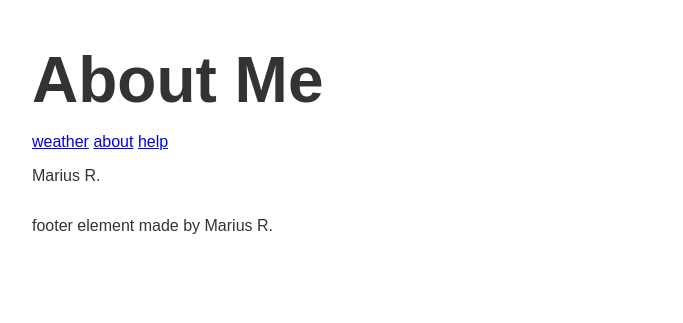
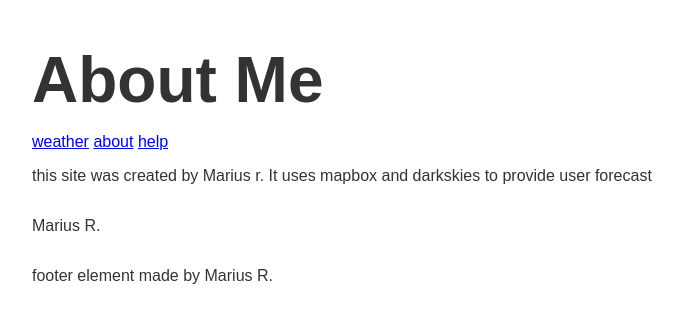
Before and after one commit to mariusraupel/node3-weather-website, a Node server app: page /about in a window 1280 px wide. Shown: the top 323 px of the page, without its empty margins (283-966 px from the left). Run offline with Node 20, Linux system fonts and the light colour scheme.

Commit message:
altering about page

```diff
--- a/templates/views/about.hbs
+++ b/templates/views/about.hbs
@@ -8,6 +8,7 @@
 
 <body>
     {{>header}}
+    <p>this site was created by Marius r. It uses mapbox and darkskies to provide user forecast</p>
     <p>{{name}}</p>
     {{>footer}}
 </body>
```
